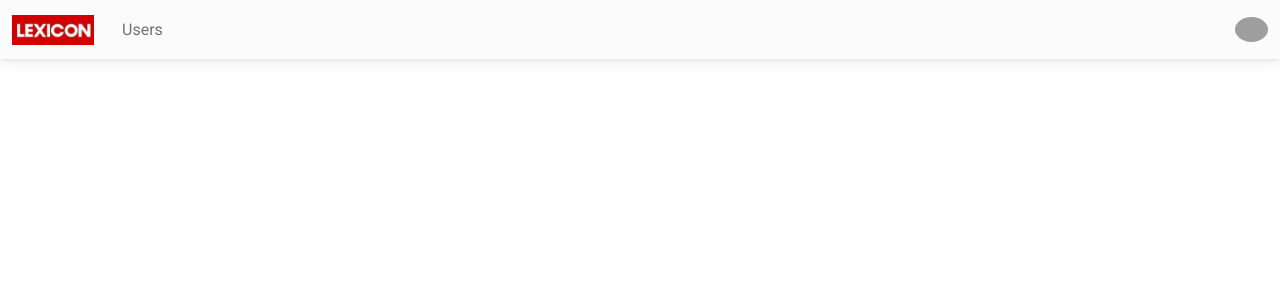
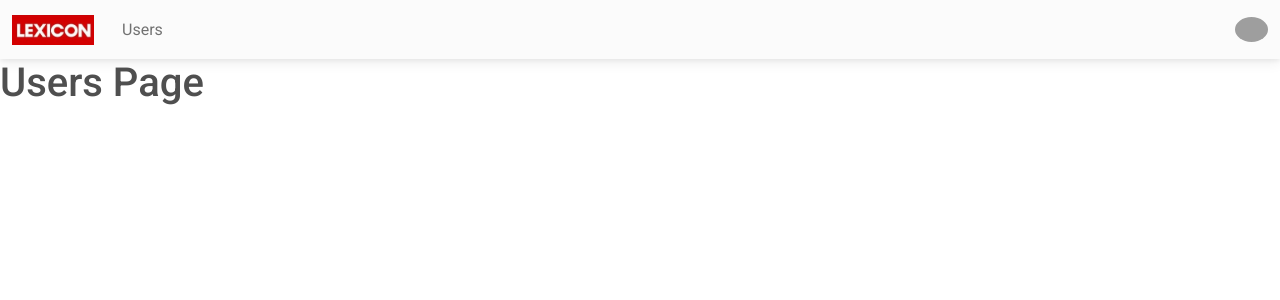
Before and after one commit to johnLexicon/vue-laboration-4, a Vue app: page /users in a window 1280 px wide. Shown: the top 300 px of the page. Built offline with nearby package versions, Linux system fonts and the light colour scheme; grey boxes are pictures that could not be loaded.

Commit message:
Added Users view and added route.

```diff
--- a/src/components/navigation/Navbar.vue
+++ b/src/components/navigation/Navbar.vue
@@ -19,13 +19,13 @@
       <!-- Collapsible wrapper -->
       <div class="collapse navbar-collapse" id="navbarSupportedContent">
         <!-- Navbar brand -->
-        <a class="navbar-brand mt-2 mt-lg-0" href="#"
+        <a class="navbar-brand mt-2 mt-lg-0" href="https://www.lexicon.se/"
           ><img src="../../assets/lexicon.jpg" alt="Lexicon" height="30"
         /></a>
         <!-- Left links -->
         <ul class="navbar-nav me-auto mb-2 mb-lg-0">
           <li class="nav-item">
-            <a class="nav-link" href="#">Users</a>
+            <router-link class="nav-link" to="/users">Users</router-link>
           </li>
         </ul>
         <!-- Left links -->
--- a/src/router/index.js
+++ b/src/router/index.js
@@ -1,14 +1,20 @@
-import Vue from 'vue'
-import VueRouter from 'vue-router'
-import Home from '../views/Home.vue'
+import Vue from 'vue';
+import VueRouter from 'vue-router';
+import Home from '../views/Home.vue';
+import Users from '../views/Users.vue';
 
-Vue.use(VueRouter)
+Vue.use(VueRouter);
 
 const routes = [
   {
     path: '/',
     name: 'Home',
-    component: Home
+    component: Home,
+  },
+  {
+    path: '/users',
+    name: 'Users',
+    component: Users,
   },
   {
     path: '/about',
@@ -16,14 +22,15 @@ const routes = [
     // route level code-splitting
     // this generates a separate chunk (about.[hash].js) for this route
     // which is lazy-loaded when the route is visited.
-    component: () => import(/* webpackChunkName: "about" */ '../views/About.vue')
-  }
-]
+    component: () =>
+      import(/* webpackChunkName: "about" */ '../views/About.vue'),
+  },
+];
 
 const router = new VueRouter({
   mode: 'history',
   base: process.env.BASE_URL,
-  routes
-})
+  routes,
+});
 
-export default router
+export default router;
--- /dev/null
+++ b/src/views/Users.vue
@@ -0,0 +1,12 @@
+<template>
+  <div>
+    <h1>Users Page</h1>
+  </div>
+</template>
+
+<script>
+export default {};
+</script>
+
+<style>
+</style>
```
